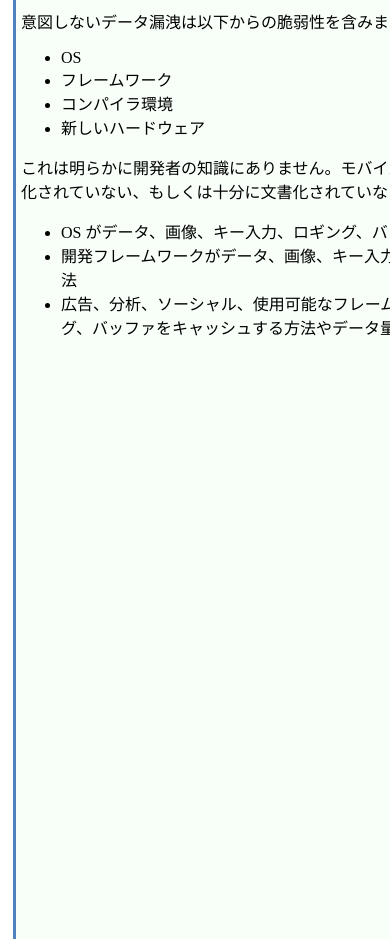
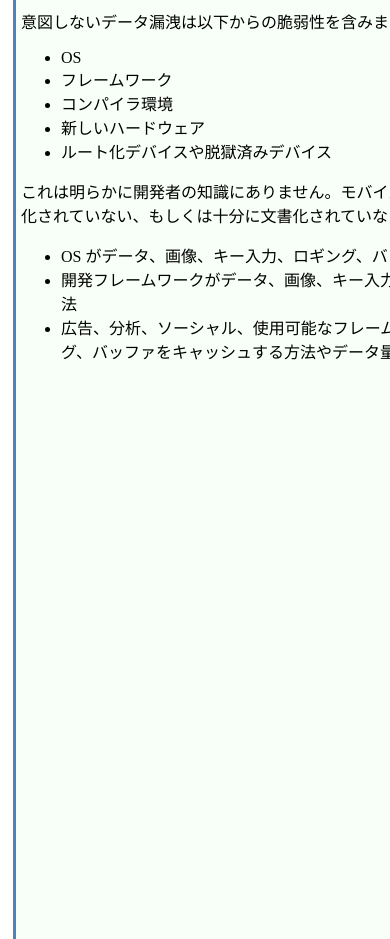
Before and after one commit to coky-t/owasp-mobile-top10-ja, a plain HTML site: page docs/Mobile_Top_10_2016-M2-Insecure_Data_Storage.html in a window 390 px wide. Shown: the part 3140-4079 px from the top of the page. Drawn offline with Linux system fonts and the light colour scheme.

Commit message:
Update Mobile_Top_10_2016-M2-Insecure_Data_Storage

```diff
--- a/docs/Mobile_Top_10_2016-M2-Insecure_Data_Storage.html
+++ b/docs/Mobile_Top_10_2016-M2-Insecure_Data_Storage.html
@@ -103,6 +103,8 @@
 </li>
 <li> 新しいハードウェア
 </li>
+<li> ルート化デバイスや脱獄済みデバイス
+</li>
 </ul>
 <p>これは明らかに開発者の知識にありません。モバイル開発では特に、以下のようなまったく文書化されていない、もしくは十分に文書化されていない、内部プロセスで最も多く見られます。
 </p>
```
